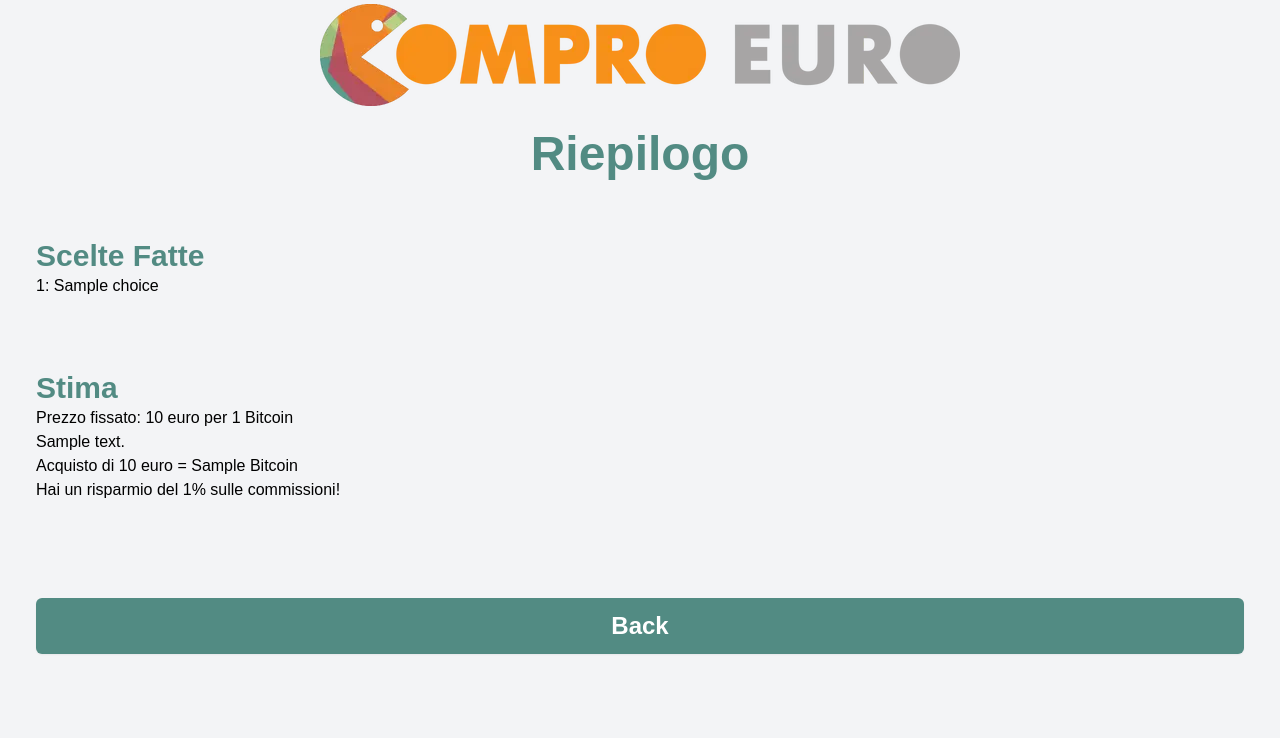
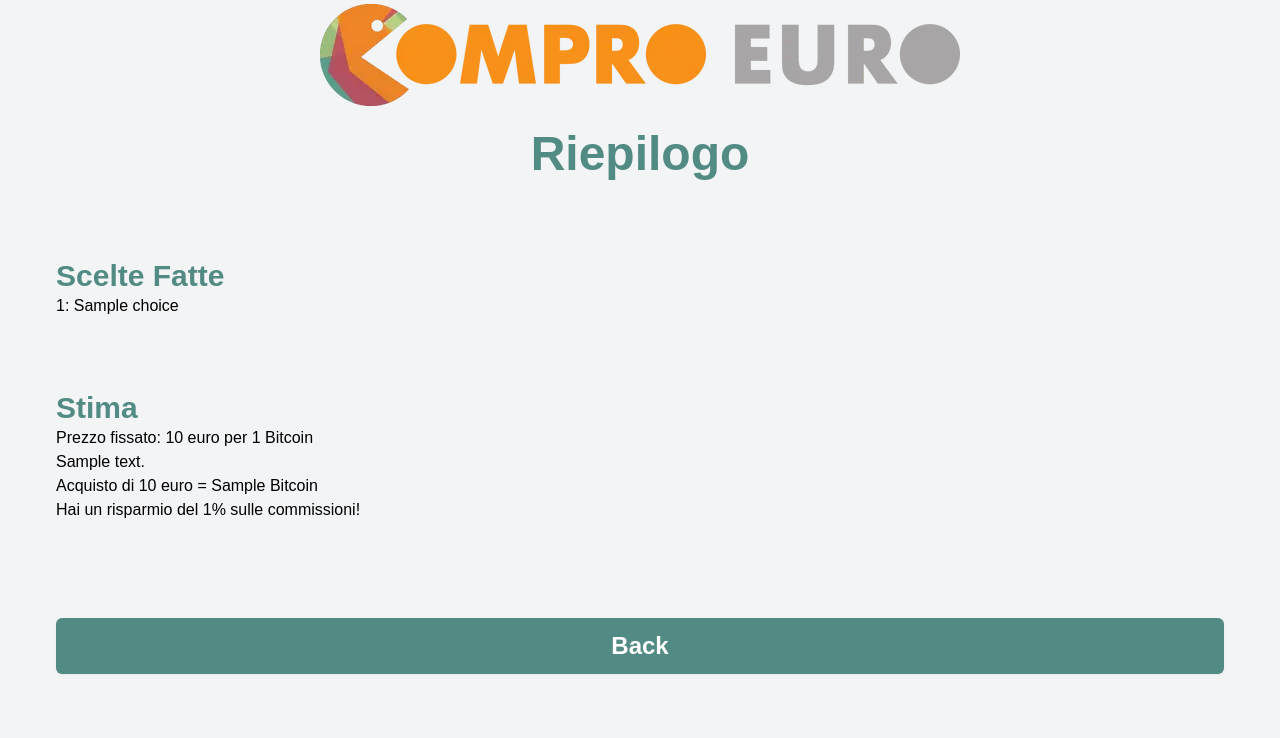
Before and after one commit to icoletti/alternanza, a Flask app: template backend/templates/result1.html in a window 1280 px wide. Shown: the part 96-834 px from the top of the page. Before the commit the page ends 750 px from the top, so only its background shows below. Run offline with Flask 3, Linux system fonts and the light colour scheme; the template is opened without the code that fills it: most values are stand-ins (such as "Sample title", 1, 10 or a date in 2020); parts of the project's set-up code (start-up, migrations or seed data) failed here and were passed over.

```diff
--- a/backend/templates/result1.html
+++ b/backend/templates/result1.html
@@ -3,7 +3,7 @@
 {% block body %}
 <script src="{{ url_for('static', filename='js/result.js') }}"></script>
 <h1 class="display flex justify-center font-semibold text-bluegray text-5xl pb-3 dark:text-lotus">Riepilogo</h1>
-<section class="m-3">
+<section class="p-4 md:p-8">
     <br>
     <section class="mt-3">
         <h2 class="font-semibold text-bluegray text-3xl dark:text-cadillac">Scelte Fatte</h2>
```
Also changed, not shown: README.md.
